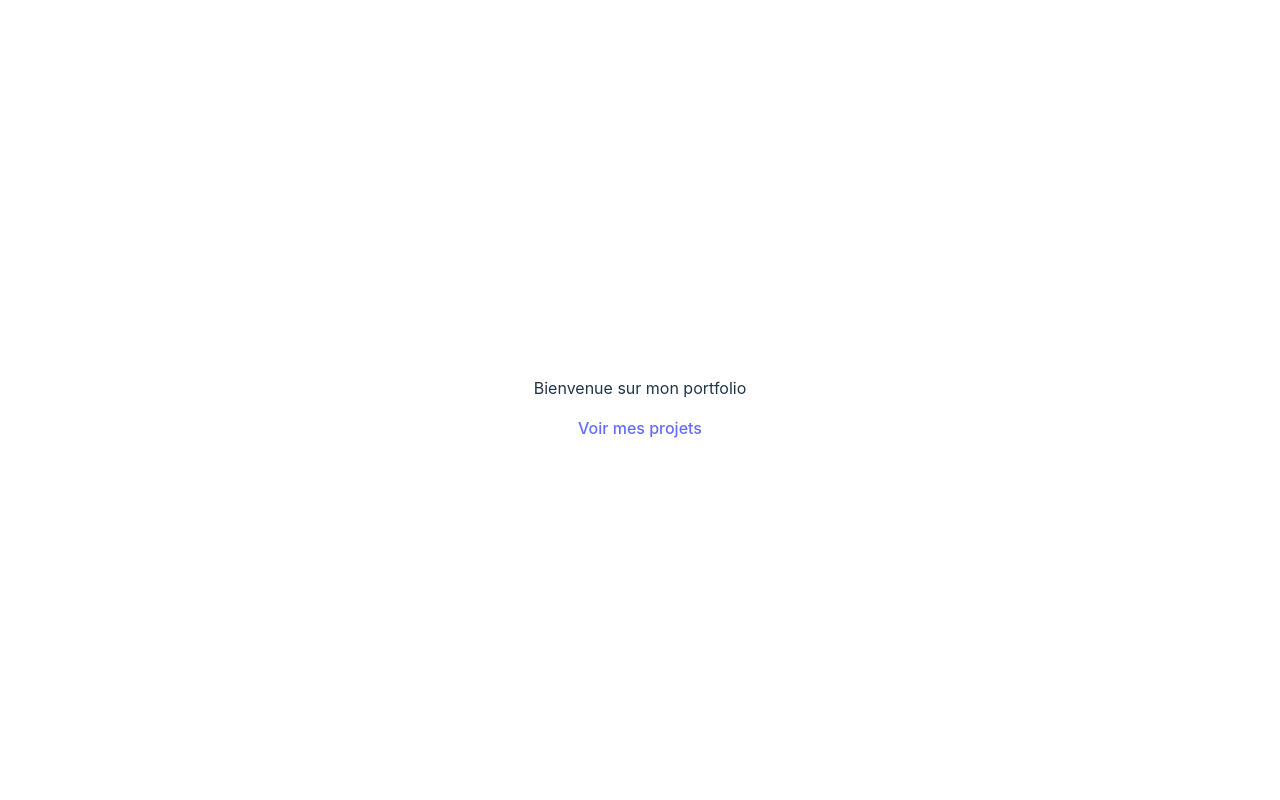
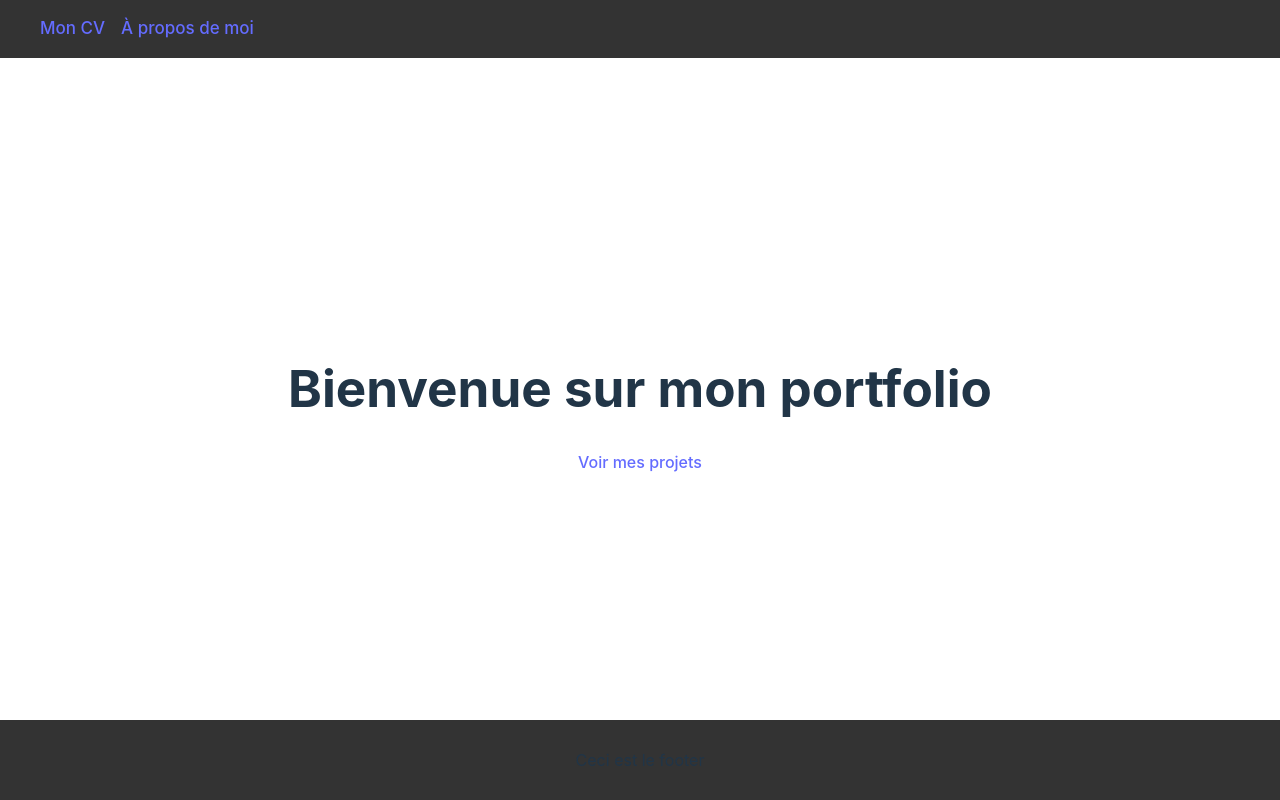
Before and after one commit to Sojabio/Portfolio, a React (Vite) app: page / in a window 1280 px wide. Built offline with nearby package versions, Linux system fonts and the light colour scheme; no server answers.

Commit message:
add navbar, footer, home, about

```diff
--- a/src/App.jsx
+++ b/src/App.jsx
@@ -1,8 +1,12 @@
 import { useState, useEffect } from 'react'
 import './App.css'
-import Home from './components/Home/home';
-import Projects from './components/projects/projects';
-import Project from './components/projects/project';
+import Navbar from './components/navbar/navbar';
+import Home from './pages/Home/home';
+import About from './pages/about/about';
+import Resume from './pages/resume/resume';
+import Projects from './pages/projects/projects';
+import Project from './pages/projects/project';
+import Footer from './components/footer/footer'
 import {
   BrowserRouter,
   Routes,
@@ -28,13 +32,17 @@ function App() {
 
   return (
     <BrowserRouter>
+    <Navbar/>
     <main>
       <Routes>
         <Route path="/" element={<Home />} />
+        <Route path="/about" element={<About />} />
+        <Route path="/resume" element={<Resume />} />
         <Route path="/projects" element={<Projects projectsList={projectsList}/>} />
         <Route path="/projects/:slug" element={<Project projectsList={projectsList}/>} />
       </Routes>
     </main>
+    <Footer/>
   </BrowserRouter>
   )
 }
--- /dev/null
+++ b/src/components/footer/footer.css
@@ -0,0 +1,12 @@
+.footer {
+  background-color: #333;
+  position: fixed;
+  bottom: 0;
+  left: 0;
+  width: 100%;
+  height: 10vh;
+  display: flex;
+  align-items: center;
+  justify-content: center;
+
+}
--- /dev/null
+++ b/src/components/footer/footer.jsx
@@ -0,0 +1,11 @@
+import './footer.css'
+
+const Footer = () => {
+  return (
+    <div className="footer">
+      Ceci est le footer
+    </div>
+  )
+}
+
+export default Footer;
--- /dev/null
+++ b/src/components/navbar/navbar.css
@@ -0,0 +1,20 @@
+nav {
+  background-color: #333;
+  position: fixed;
+  top: 0;
+  left: 0;
+  width: 100%;
+  display: flex;
+
+}
+
+nav li {
+  float: right;
+  color: #f2f2f2;
+  text-decoration: none;
+  font-size: 17px;
+  list-style-type: none;
+  margin-top: 0;
+  padding: 0rem;
+  margin-right: 1rem;
+}
--- /dev/null
+++ b/src/components/navbar/navbar.jsx
@@ -0,0 +1,21 @@
+import './navbar.css'
+import {Link} from 'react-router-dom'
+
+const Navbar = () => {
+  return (
+
+    <nav>
+      <ul>
+        <li>
+        <Link to="/About">À propos de moi</Link>
+        </li>
+        <li>
+        <Link to="/Resume">Mon CV</Link>
+        </li>
+      </ul>
+    </nav>
+
+  )
+}
+
+export default Navbar;
--- a/src/components/Home/home.jsx
+++ b/src/pages/Home/home.jsx
@@ -3,7 +3,7 @@ const Home = () => {
 
   return (
     <>
-    <p>Bienvenue sur mon portfolio </p>
+    <h1>Bienvenue sur mon portfolio </h1>
     <Link to="/projects">Voir mes projets</Link>
     </>
   )
--- /dev/null
+++ b/src/pages/about/about.jsx
@@ -0,0 +1,9 @@
+const About = () => {
+  return (
+    <>
+    à propos de moi
+    </>
+  )
+}
+
+export default About;
--- /dev/null
+++ b/src/pages/resume/resume.jsx
@@ -0,0 +1,8 @@
+const Resume = () => {
+
+  return (
+ <p>Ceci est mon cv </p>
+  )
+}
+
+export default Resume;
```
Also changed, not shown: src/pages/projects/project.jsx (renamed from src/components/projects/project.jsx), src/pages/projects/projects.jsx (renamed from src/components/projects/projects.jsx), 1 other file (tests, documents, lock files or other folders).
